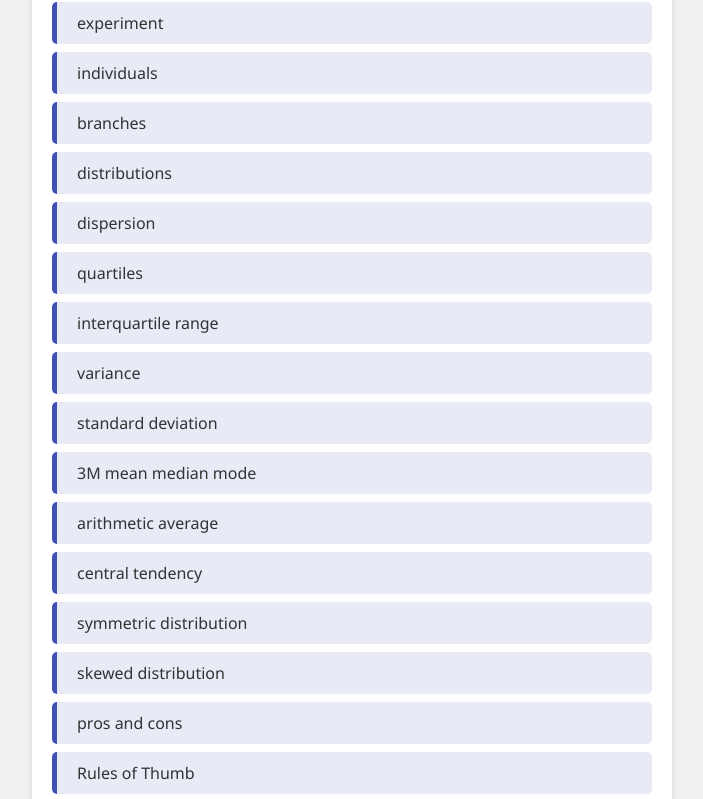
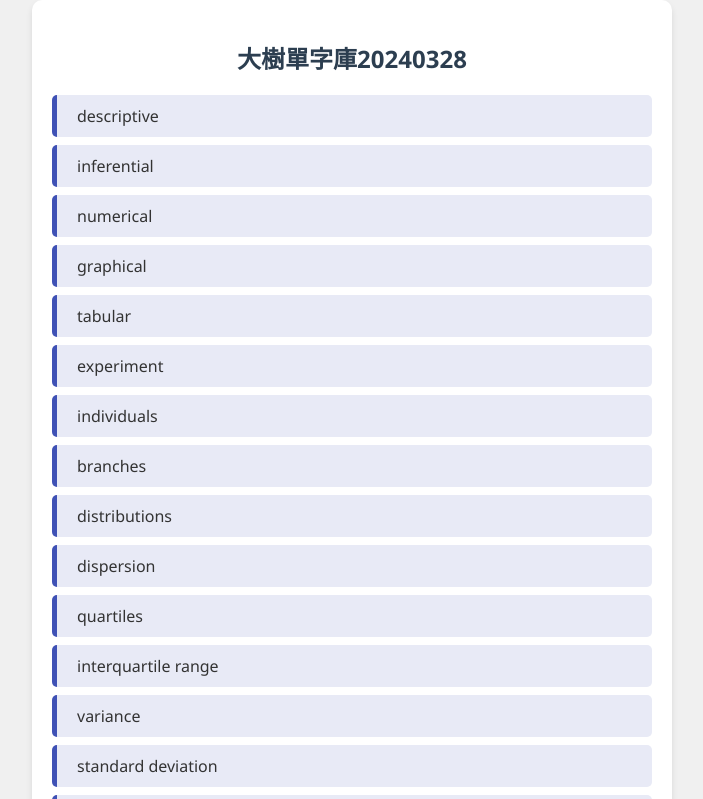
Before and after one commit to machi1007/voc1, a plain HTML site: page index.html in a window 1280 px wide. Shown: the top 799 px of the page, without its empty margins (288-991 px from the left). Drawn offline with Linux system fonts and the light colour scheme.

Commit message:
Update index.html

```diff
--- a/index.html
+++ b/index.html
@@ -5,6 +5,7 @@
     <meta name="viewport" content="width=device-width, initial-scale=1.0">
     <title>Responsive Vocabulary List</title>
     <style>
+
 body {
     font-family: 'Segoe UI', Tahoma, Geneva, Verdana, sans-serif;
     background-color: #f0f0f0;
@@ -12,8 +13,8 @@
     padding: 0;
     display: flex;
     justify-content: center;
-            align-items: center;
-            height: 100vh;
+    align-items: flex-start; /* 更改自 'center' 至 'flex-start' */
+    min-height: 100vh; /* 從 'height: 100vh;' 更改至 'min-height: 100vh;' */
     color: #333;
 }
 
```
Lines whose indentation alone changed are shown as unchanged.
